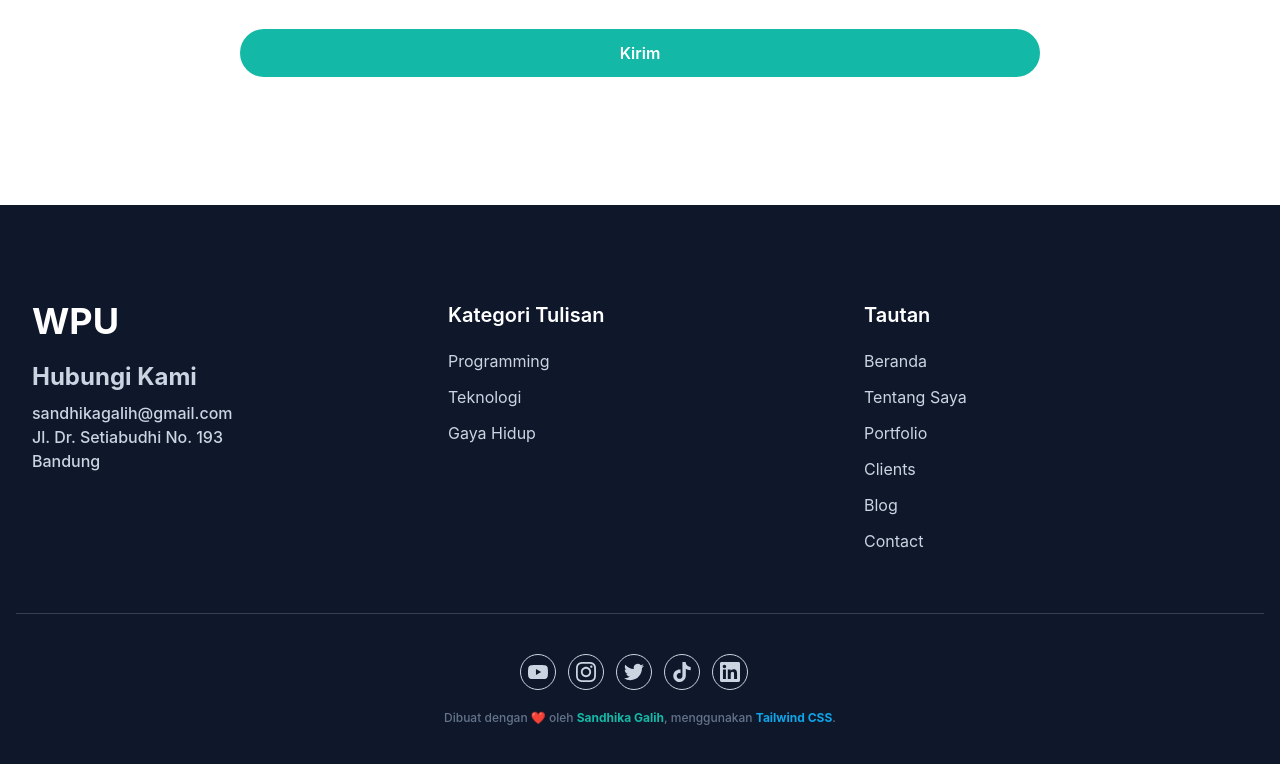
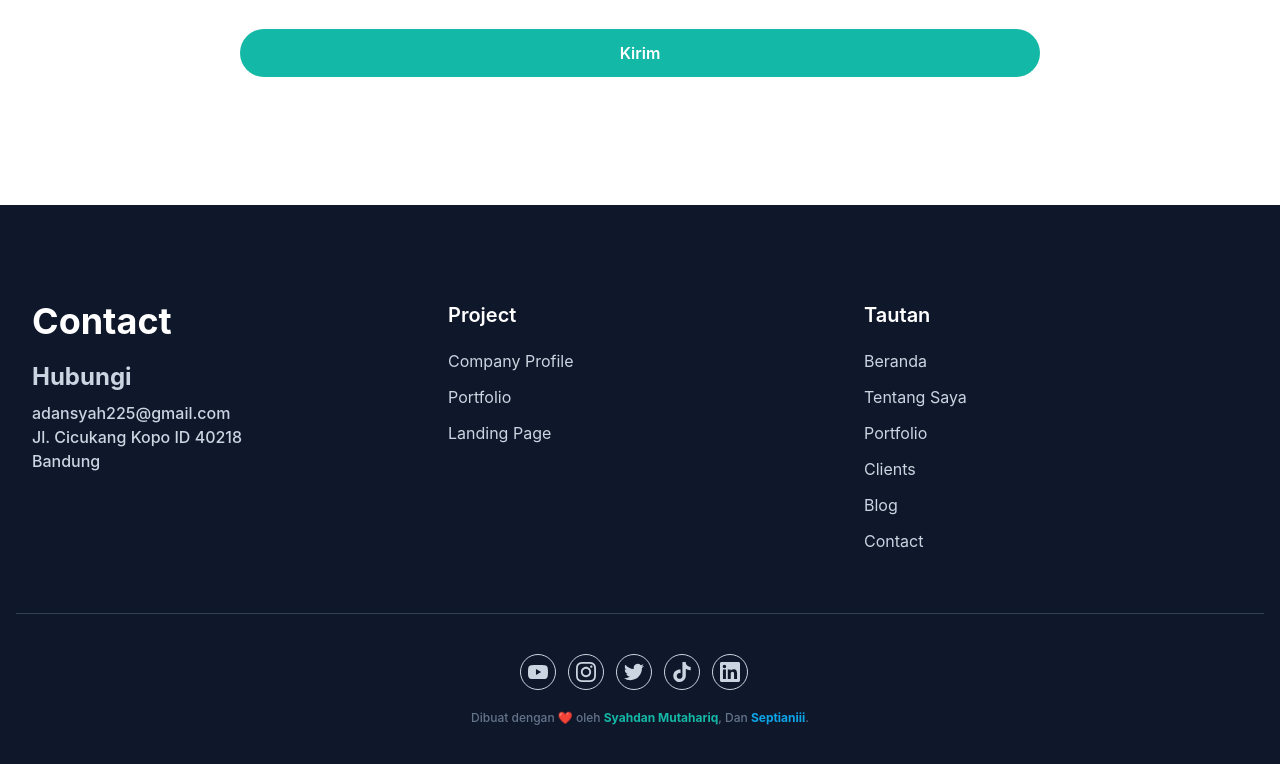
Before and after one commit to adansyah/adansyah.github.io, a website: page index.html in a window 1280 px wide. Shown: the part 4999-5763 px from the top of the page. Drawn offline with nearby package versions, Linux system fonts and the light colour scheme.

Commit message:
mengubah tampilan

```diff
--- a/index.html
+++ b/index.html
@@ -364,23 +364,23 @@
       <div class="container">
         <div class="flex flex-wrap">
           <div class="mb-12 w-full px-4 font-medium text-slate-300 md:w-1/3">
-            <h2 class="mb-5 text-4xl font-bold text-white">WPU</h2>
-            <h3 class="mb-2 text-2xl font-bold">Hubungi Kami</h3>
-            <p>sandhikagalih@gmail.com</p>
-            <p>Jl. Dr. Setiabudhi No. 193</p>
+            <h2 class="mb-5 text-4xl font-bold text-white">Contact</h2>
+            <h3 class="mb-2 text-2xl font-bold">Hubungi</h3>
+            <p>adansyah225@gmail.com</p>
+            <p>Jl. Cicukang Kopo ID 40218</p>
             <p>Bandung</p>
           </div>
           <div class="mb-12 w-full px-4 md:w-1/3">
-            <h3 class="mb-5 text-xl font-semibold text-white">Kategori Tulisan</h3>
+            <h3 class="mb-5 text-xl font-semibold text-white">Project</h3>
             <ul class="text-slate-300">
               <li>
-                <a href="#" class="mb-3 inline-block text-base hover:text-primary">Programming</a>
+                <a href="#" class="mb-3 inline-block text-base hover:text-primary">Company Profile</a>
               </li>
               <li>
-                <a href="#" class="mb-3 inline-block text-base hover:text-primary">Teknologi</a>
+                <a href="#" class="mb-3 inline-block text-base hover:text-primary">Portfolio</a>
               </li>
               <li>
-                <a href="#" class="mb-3 inline-block text-base hover:text-primary">Gaya Hidup</a>
+                <a href="#" class="mb-3 inline-block text-base hover:text-primary">Landing Page</a>
               </li>
             </ul>
           </div>
@@ -482,8 +482,8 @@
             </a>
           </div>
           <p class="text-center text-xs font-medium text-slate-500">
-            Dibuat dengan <span class="text-pink-500">❤️</span> oleh <a href="https://instagram.com/sandhikagalih" target="_blank" class="font-bold text-primary">Sandhika Galih</a>, menggunakan
-            <a href="https://tailwindcss.com" target="_blank" class="font-bold text-sky-500">Tailwind CSS</a>.
+            Dibuat dengan <span class="text-pink-500">❤️</span> oleh <a href="https://instagram.com/sandhikagalih" target="_blank" class="font-bold text-primary">Syahdan Mutahariq</a>, Dan
+            <a href="https://tailwindcss.com" target="_blank" class="font-bold text-sky-500">Septianiii</a>.
           </p>
         </div>
       </div>
```
